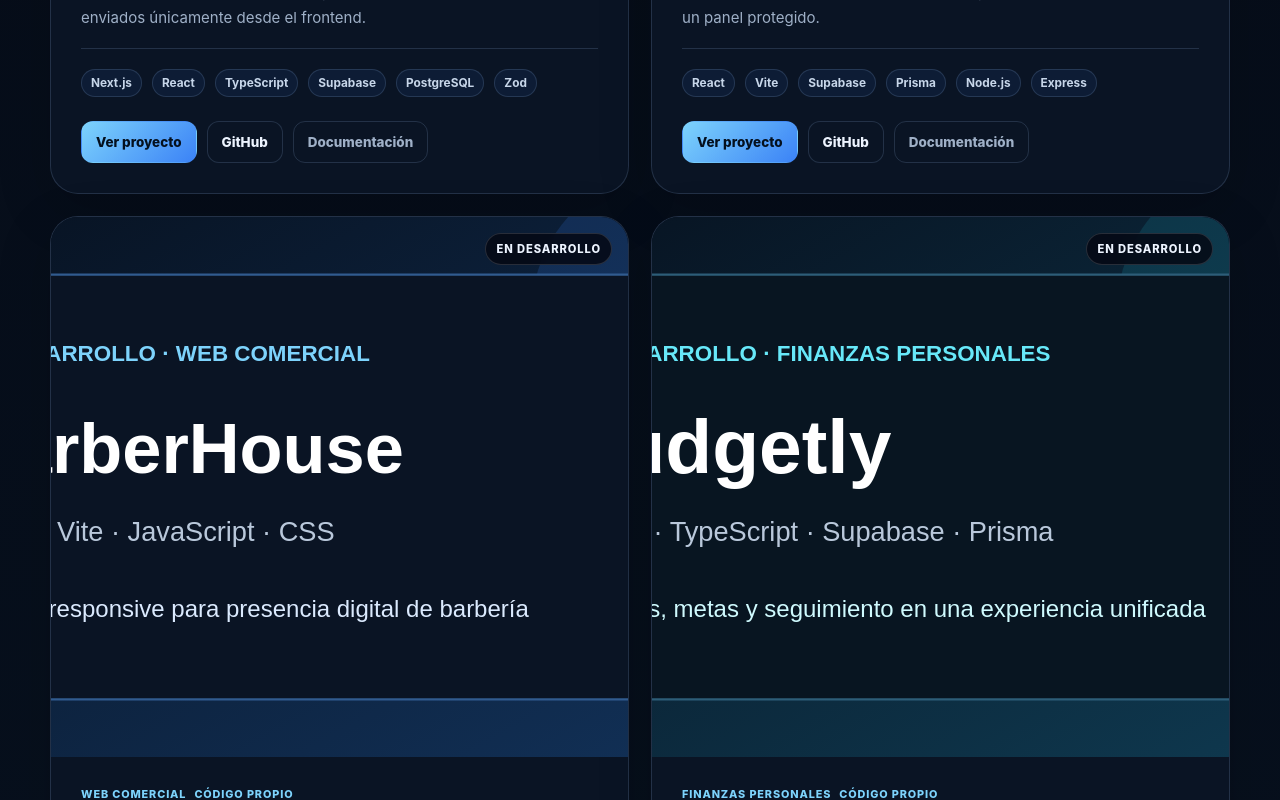
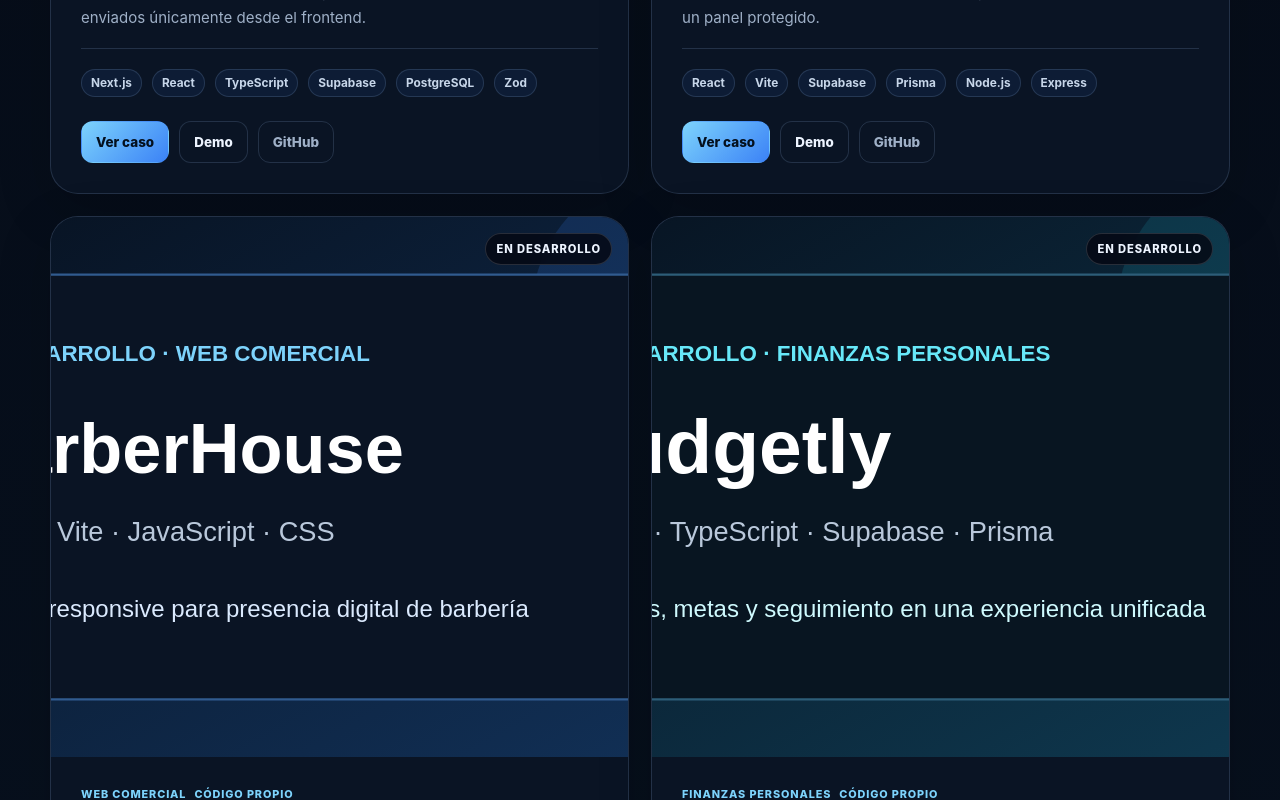
Before and after one commit to DylanDev08/Portfolio-Dylan, a React (Vite) app in the folder frontend/: page /proyectos in a window 1280 px wide. Shown: the part 1480-2280 px from the top of the page. Built offline with nearby package versions, Linux system fonts and the light colour scheme; no server answers.

Commit message:
feat: add project case study navigation

```diff
--- a/frontend/src/features/projects/components/ProjectCard.jsx
+++ b/frontend/src/features/projects/components/ProjectCard.jsx
@@ -1,3 +1,6 @@
+import { Link } from "react-router-dom";
+import { projectSlug } from "../utils/projectSlug";
+
 function isValidUrl(url) {
   return Boolean(url) && url !== "#";
 }
@@ -7,10 +10,11 @@ export function ProjectCard({ project }) {
   const canOpenGithub = isValidUrl(project.githubUrl) && !project.locked;
   const canOpenDocs = isValidUrl(project.docsUrl) && !project.locked;
   const cardStatus = project.statusLabel || (canOpenProject ? "Publicado" : "Repo disponible");
+  const detailUrl = `/proyectos/${projectSlug(project.title)}`;
 
   return (
     <article className="project-card">
-      <div className="project-card__media">
+      <Link className="project-card__media" to={detailUrl} aria-label={`Ver caso de estudio de ${project.title}`}>
         <img
           src={project.coverImage || "/projects/portfolio-fzac.svg"}
           alt={`Portada de ${project.title}`}
@@ -19,7 +23,7 @@ export function ProjectCard({ project }) {
           height="540"
         />
         <span className="project-card__status">{cardStatus}</span>
-      </div>
+      </Link>
 
       <div className="project-card__body">
         <div className="project-card__header">
@@ -28,7 +32,7 @@ export function ProjectCard({ project }) {
               {project.category && <span>{project.category}</span>}
               {project.sourceType && <span>{project.sourceType}</span>}
             </div>
-            <h3>{project.title}</h3>
+            <h3><Link to={detailUrl}>{project.title}</Link></h3>
           </div>
         </div>
 
@@ -62,17 +66,18 @@ export function ProjectCard({ project }) {
         </div>
 
         <div className="project-actions">
+          <Link className="button button--primary" to={detailUrl}>Ver caso</Link>
           {canOpenProject && (
-            <a className="button button--primary" href={project.liveUrl} target="_blank" rel="noreferrer noopener">
-              Ver proyecto
+            <a className="button button--secondary" href={project.liveUrl} target="_blank" rel="noreferrer noopener">
+              Demo
             </a>
           )}
           {canOpenGithub && (
-            <a className="button button--secondary" href={project.githubUrl} target="_blank" rel="noreferrer noopener">
+            <a className="button button--ghost" href={project.githubUrl} target="_blank" rel="noreferrer noopener">
               GitHub
             </a>
           )}
-          {canOpenDocs && (
+          {canOpenDocs && !canOpenGithub && (
             <a className="button button--ghost" href={project.docsUrl} target="_blank" rel="noreferrer noopener">
               Documentación
             </a>
```
